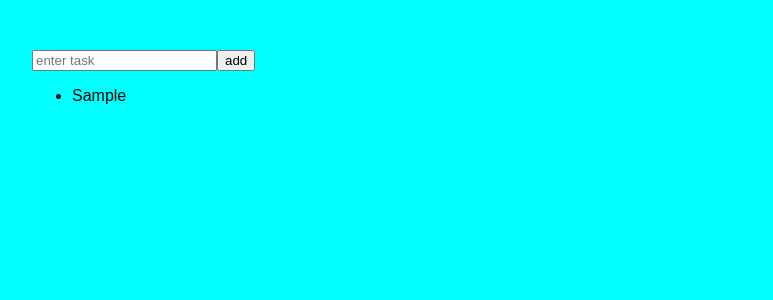
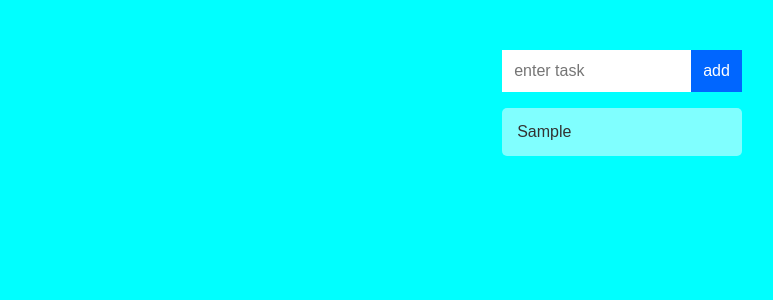
Before and after one commit to tcb1978/test-react-todomvc, a React (Create React App) app: page / in a window 1280 px wide. Both pictures are taken after typing "Sample" into the empty fields and a click on the button "add". Shown: the top 300 px of the page, without its empty margins (18-791 px from the left). Built offline with nearby package versions, Linux system fonts and the light colour scheme.

Commit message:
remove items on click

```diff
--- a/src/TodoItems.js
+++ b/src/TodoItems.js
@@ -1,13 +1,19 @@
 import React, { Component } from 'react';
 
 export default class TodoItems extends Component {
-    createTasks = (item) => <li key={item.key}>{item.text}</li>
+
+    deleteKey = (key) => {
+        console.log("key is" + key);
+        this.props.delete(key);
+    }
+
+    createTasks = (item) => <li onClick={() => this.deleteKey(item.key)} key={item.key}>{item.text}</li>
     render() {
         const todoEntries = this.props.entries;
         const listItems = todoEntries.map(this.createTasks);
 
         return (
-            <ul className="list">{listItems}</ul>
+            <ul className="List">{listItems}</ul>
         )
     }
 }
--- a/src/TodoList.css
+++ b/src/TodoList.css
@@ -0,0 +1,38 @@
+.todoListMain {
+    margin: 0 auto;
+}
+
+input {
+    padding: 10px;
+    font-size: 16px;
+    border: 2px solid #fff;
+    width: 165px;
+}
+
+button {
+    padding: 10px;
+    font-size: 16px;
+    margin-right: 0px;
+    background-color: #0066ff;
+    color: #fff;
+    border: 2px solid #0066ff;
+}
+
+button:hover {
+    background-color: #003399;
+    border: 2px solid #003399;
+    cursor: pointer;
+}
+
+ul.List {
+    padding: 0;
+}
+
+.List li {
+    color: #333;
+    background-color: rgb(255, 255, 255, .5);
+    padding: 15px;
+    margin: 0 0 15px 0;
+    border-radius: 5px;
+    list-style: none;
+}
--- a/src/TodoList.js
+++ b/src/TodoList.js
@@ -27,8 +27,15 @@ export default class TodoList extends Component {
             });
         }
         this._inputElement.value = ''; // clear form
-        console.log(this.state.items);
-    };
+    }
+
+    deleteItem = (key) => {
+        console.log('Key in deleteItem: ' + key);
+        const filteredItems = this.state.items.filter((item) => item.key !== key);
+        this.setState({
+            items: filteredItems
+        });
+    }
 
     render() {
         return (
@@ -41,7 +48,9 @@ export default class TodoList extends Component {
                         <button type="submit">add</button>
                     </form>
                 </header>
-                <TodoItems entries={this.state.items} />
+                <TodoItems
+                    entries={this.state.items}
+                    delete={this.deleteItem} />
             </div>
         );
     }
```
